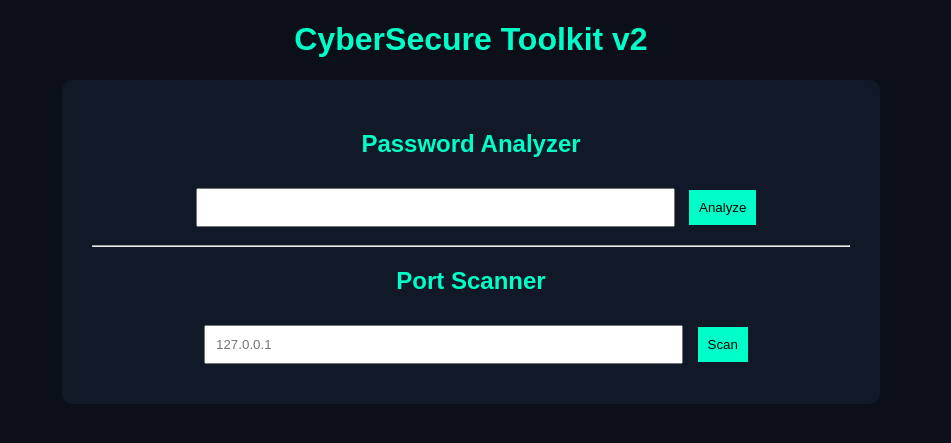
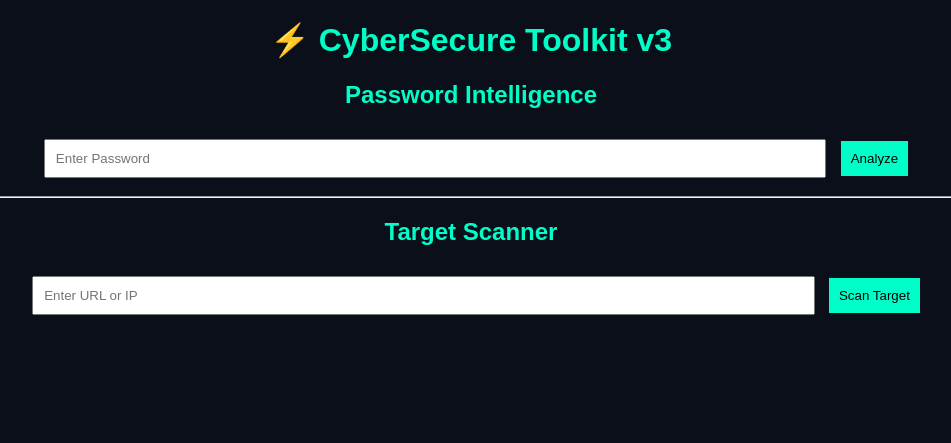
Before and after one commit to Melon006/CyberSecureToolkit, a Flask app: page / in a window 1280 px wide. Shown: the top 443 px of the page, without its empty margins (169-1120 px from the left). Run offline with Flask 3, Linux system fonts and the light colour scheme.

Commit message:
Update index.html for CyberSecure Toolkit v3

```diff
--- a/templates/index.html
+++ b/templates/index.html
@@ -7,41 +7,49 @@
 
 <body>
 
-<h1>CyberSecure Toolkit v2</h1>
+<h1>⚡ CyberSecure Toolkit v3</h1>
 
-<div class="box">
+<div class="panel">
 
-<h2>Password Analyzer</h2>
+<h2>Password Intelligence</h2>
 
 <form method="POST">
-<input type="password" name="password" required>
+<input type="password" name="password"
+placeholder="Enter Password">
 <button>Analyze</button>
 </form>
 
 {% if strength %}
 <div class="terminal">
-<p>Strength: {{strength}}</p>
-<p>Entropy: {{entropy}}</p>
-<p>Score: {{score}}/100</p>
-<p>Crack Time: {{crack}}</p>
+<p>[+] Password Analysis Complete</p>
+<p style="color:{{color}}">
+Strength → {{strength}}
+</p>
+<p>Security Score → {{score}}%</p>
+<p>Crack Time → {{crack}}</p>
 </div>
 {% endif %}
 
 <hr>
 
-<h2>Port Scanner</h2>
+<h2>Target Scanner</h2>
 
 <form method="POST">
-<input type="text" name="target"
-placeholder="127.0.0.1" required>
-<button>Scan</button>
+<input name="target"
+placeholder="Enter URL or IP">
+<button>Scan Target</button>
 </form>
 
-{% if ports %}
+{% if ip %}
 <div class="terminal">
+<p>[+] Target Resolved → {{ip}}</p>
+<p>[+] Starting Enumeration...</p>
+
 {% for port,service in ports %}
-<p>OPEN {{port}} → {{service}}</p>
+<p>[OPEN] {{port}} → {{service}}</p>
 {% endfor %}
+
+<p>[✓] Scan Complete</p>
 </div>
 {% endif %}
 
```
